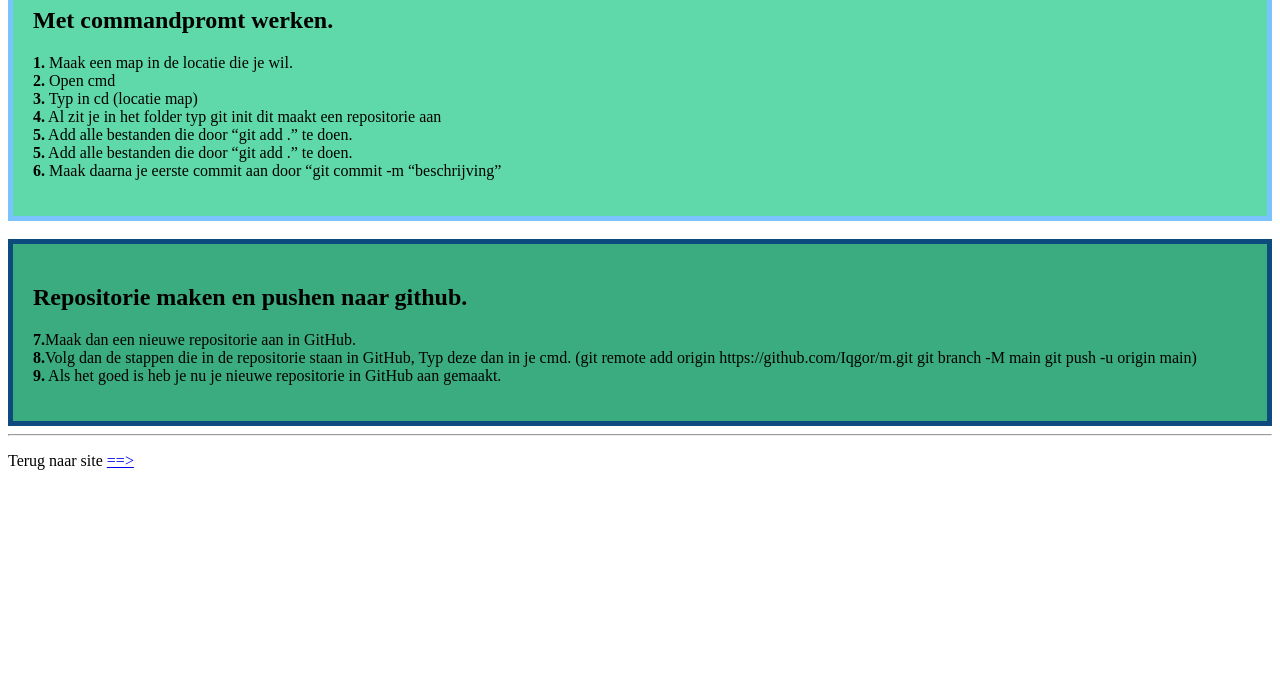
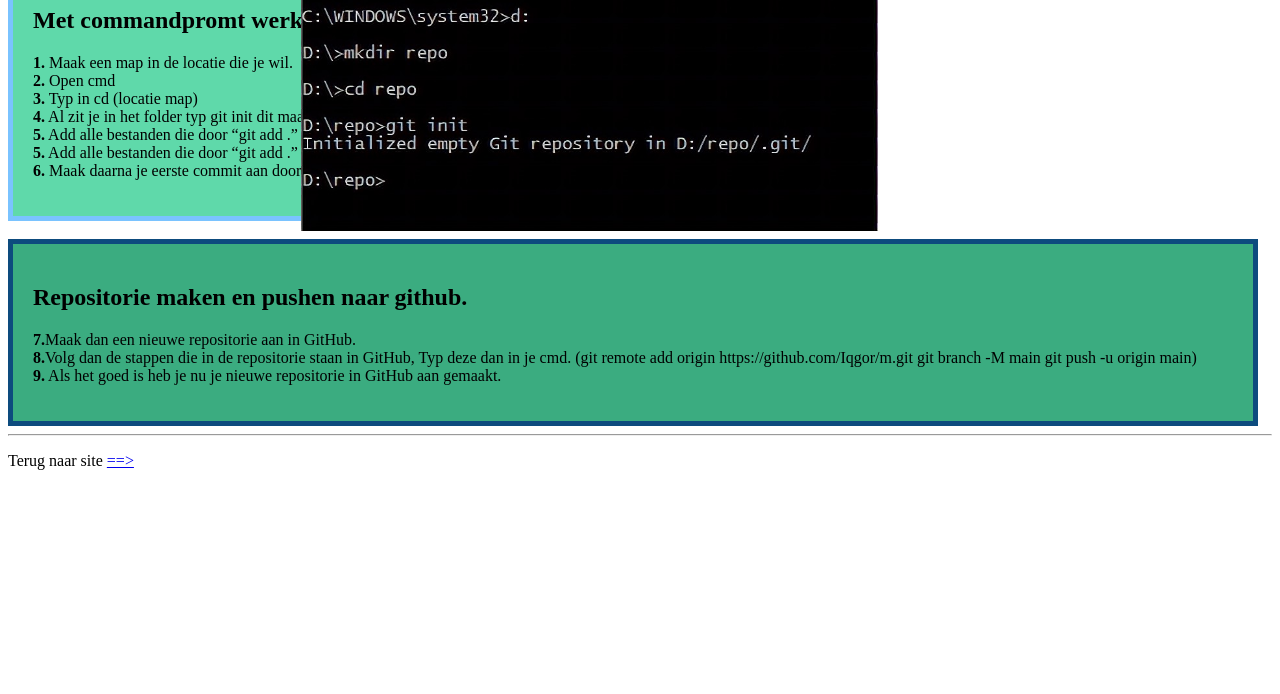
Before and after one commit to Iqgor/websiteCTH, a plain HTML site: page web/cheatsheet.html in a window 1280 px wide. Shown: the part 106-800 px from the top of the page. Drawn offline with Linux system fonts and the light colour scheme.

Commit message:
Cheassheetupdate1

```diff
--- a/web/cheatsheet.html
+++ b/web/cheatsheet.html
@@ -15,8 +15,8 @@
             <b>4.</b> Al zit je in het folder typ git init dit maakt een repositorie aan<br><b>5.</b> Add alle bestanden die door “git add .” te doen.<br>
             <b>5.</b> Add alle bestanden die door “git add .” te doen.<br><b>6.</b> Maak daarna je eerste commit aan door “git commit -m “beschrijving”
         </p>
-
     </div>
+    <div><img src="img\git-1-init.jpg" alt="cmd" height="322,4" width="579,8"></div>
     <br>
     <div class="Cheat2">
         <h2>Repositorie maken en pushen naar github.</h2>
--- a/web/style.css
+++ b/web/style.css
@@ -3,6 +3,7 @@
     color: #000000;
     border: 5px solid #7AC3FF;
     padding: 20px;
+    width: 550px;
 
 }
 .Cheat2{
@@ -10,5 +11,11 @@
     color: #000000;
     border: 5px solid #0d4b7e;
     padding: 20px;
+    width: 1200px;
 
 }
+img{
+    position: absolute;
+    right:400px;
+    top:15px;
+}
```
Also changed, not shown: web/img/100x100.gif (added), web/img/git-1-init.jpg (added).
